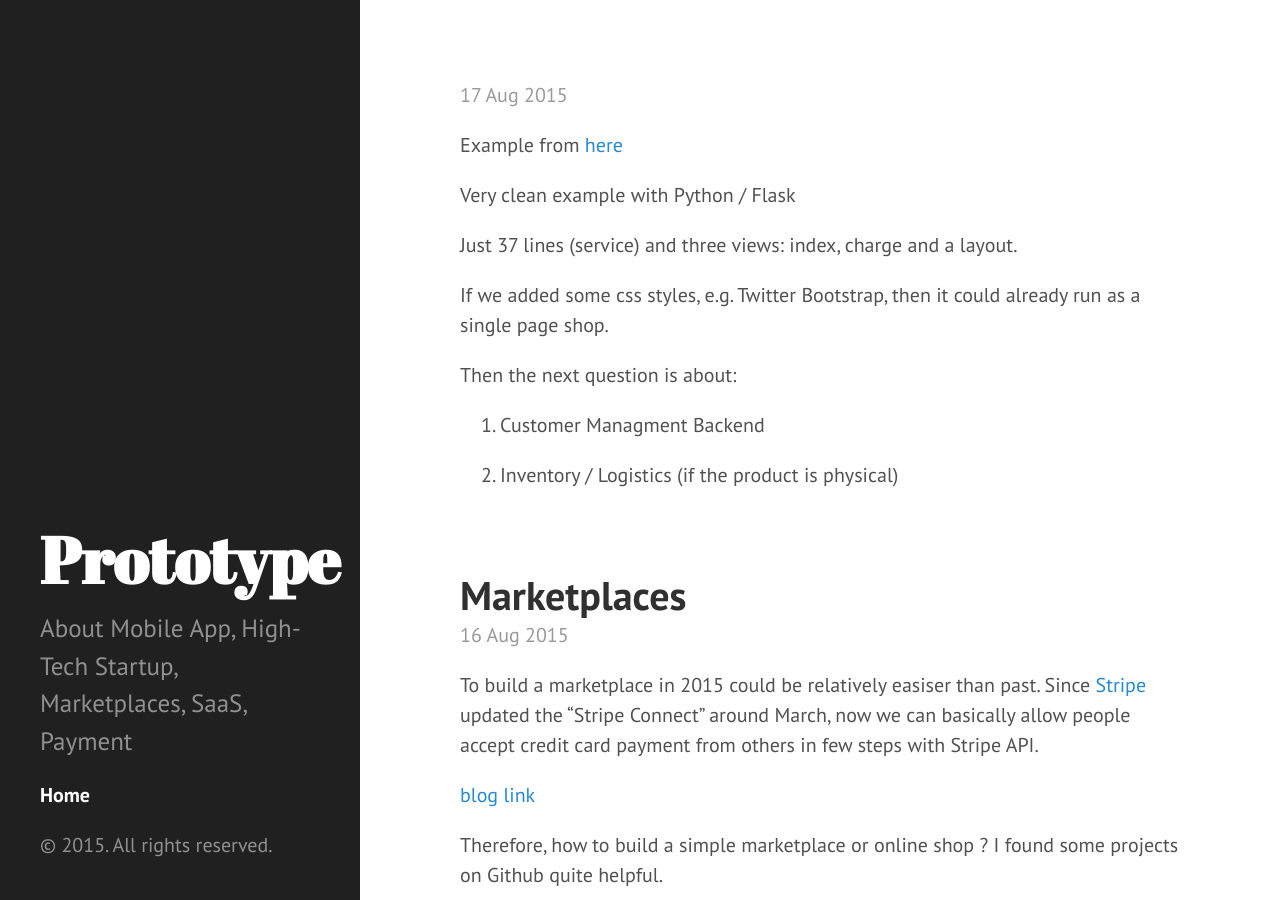
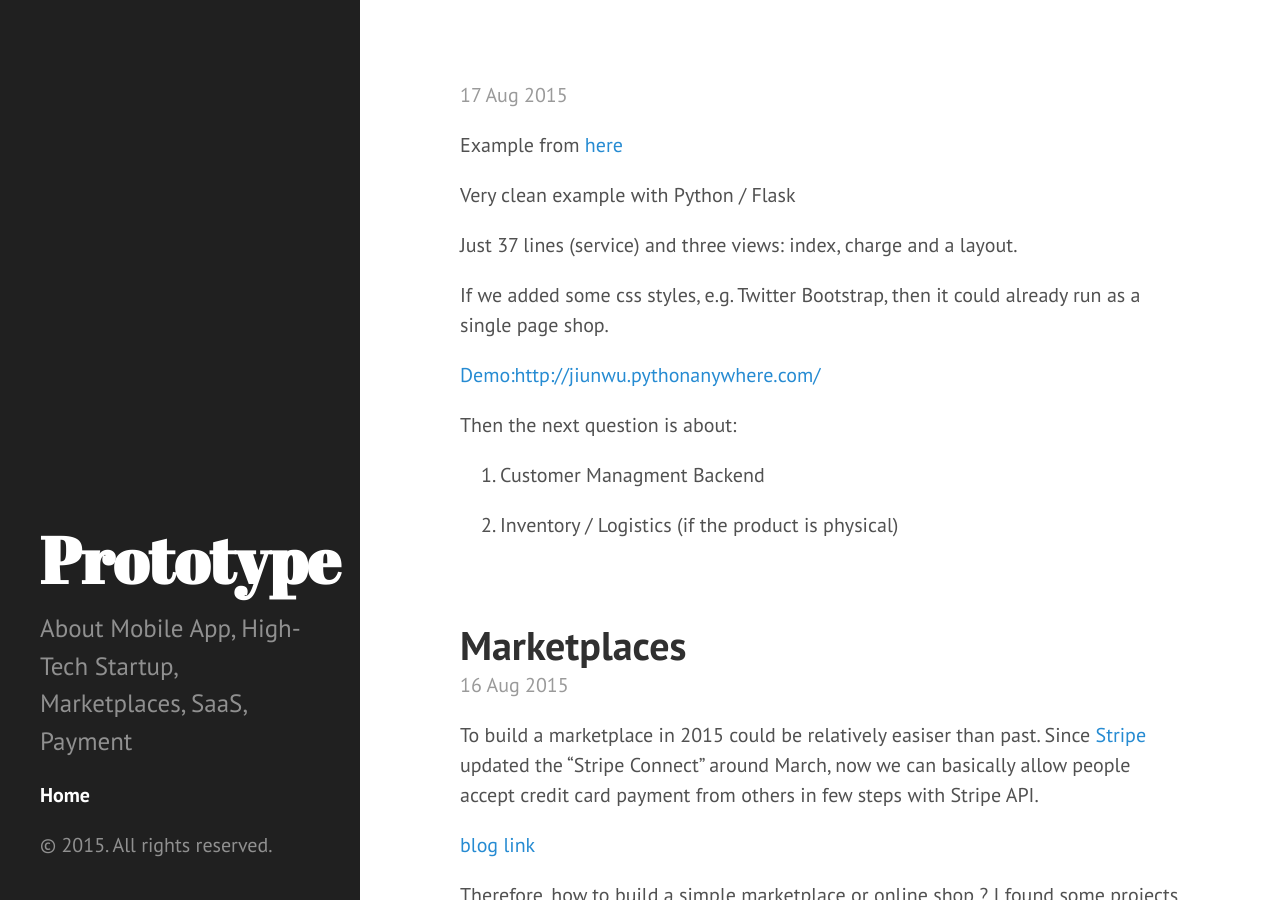
Before and after one commit to jiunwu/_outdated_jiunwu.github.io, a Jekyll site: the page built from index.html, in a window 1280 px wide and 900 px high. Built offline with Jekyll 4.4.1, drawn with Linux system fonts in a browser that asks for light colours; the list of posts is cut into pages by our own code.

Commit message:
Post update: Stripe Checkout: Flask Example

```diff
--- a/_posts/2015-08-17-stripe-checkout-flask-example.markdown
+++ b/_posts/2015-08-17-stripe-checkout-flask-example.markdown
@@ -13,6 +13,7 @@ and three views: index, charge and a layout.
 If we added some css styles, e.g. Twitter Bootstrap,
 then it could already run as a single page shop.
 
+[Demo:http://jiunwu.pythonanywhere.com/](http://jiunwu.pythonanywhere.com/)
 
 Then the next question is about:
 
```
